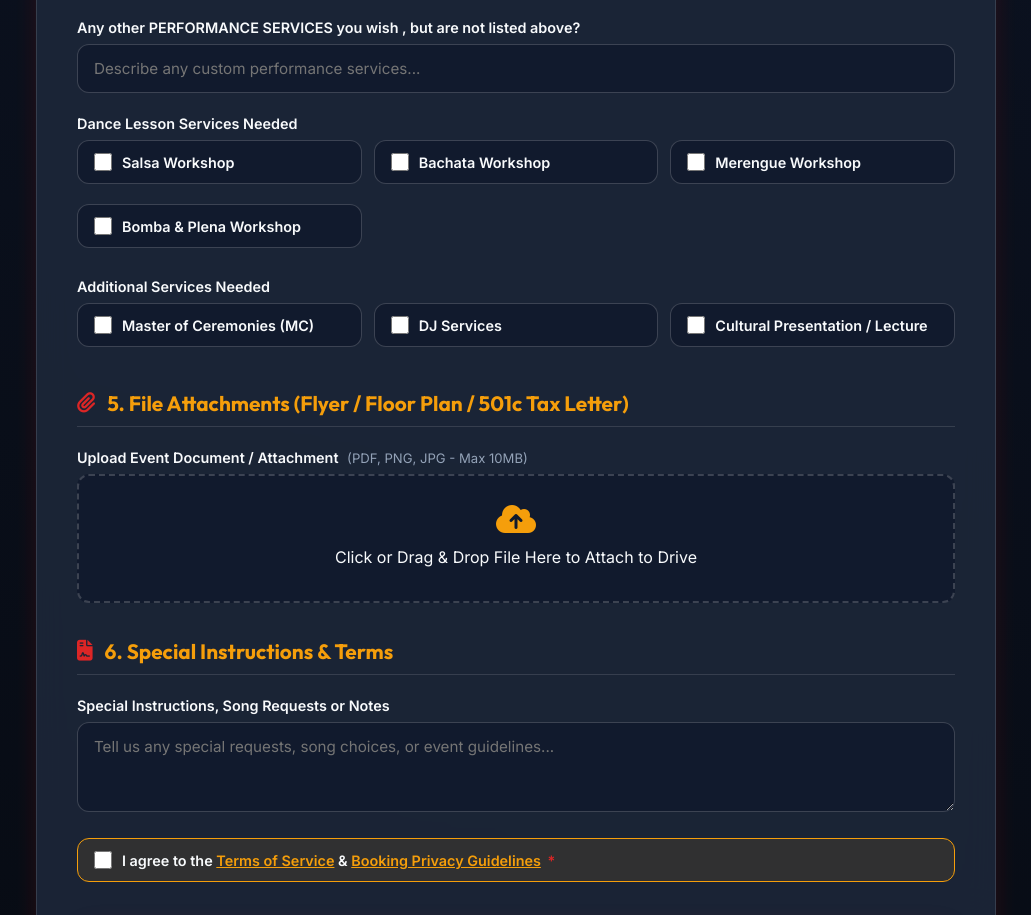
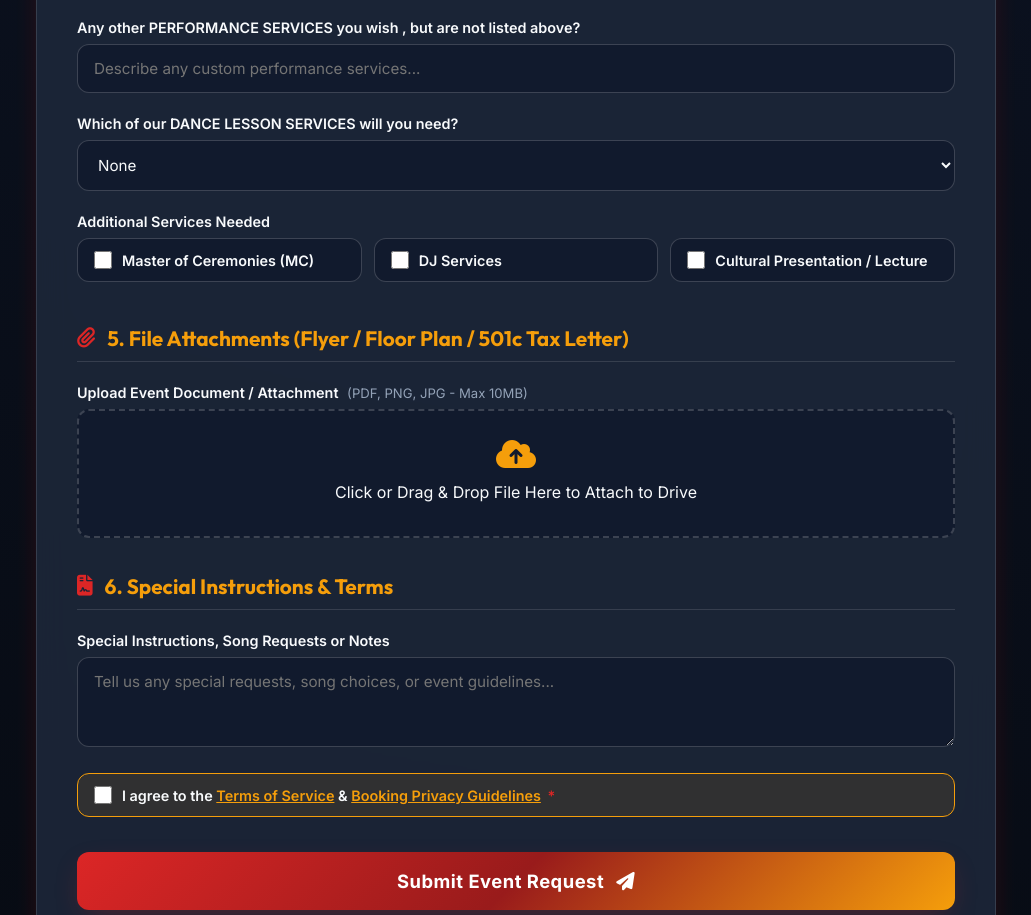
Before and after one commit to SalsaRichmond/02-booking, a website: page index.html in a window 1280 px wide. Shown: the part 3475-4390 px from the top of the page, without its empty margins (124-1155 px from the left). Drawn offline with Linux system fonts and the light colour scheme.

Commit message:
Update Which of our DANCE LESSON SERVICES will you need question with all 13 dropdown options

```diff
--- a/index.html
+++ b/index.html
@@ -959,15 +959,24 @@
           <input type="text" id="otherPerfServices" name="otherPerfServices" placeholder="Describe any custom performance services..." spellcheck="true">
         </div>
 
-        <!-- Q19: Dance Lesson Services -->
-        <div class="form-group">
-          <label id="lblLessonServices">Dance Lesson Services Needed</label>
-          <div class="options-grid">
-            <label class="checkbox-item"><input type="checkbox" name="lessonServices" value="Salsa Workshop"> Salsa Workshop</label>
-            <label class="checkbox-item"><input type="checkbox" name="lessonServices" value="Bachata Workshop"> Bachata Workshop</label>
-            <label class="checkbox-item"><input type="checkbox" name="lessonServices" value="Merengue Workshop"> Merengue Workshop</label>
-            <label class="checkbox-item"><input type="checkbox" name="lessonServices" value="Bomba & Plena Workshop"> Bomba & Plena Workshop</label>
-          </div>
+        <!-- Q19: Dance Lesson Services Dropdown -->
+        <div class="form-group full-width">
+          <label for="lessonServicesSelect" id="lblLessonServices">Which of our DANCE LESSON SERVICES will you need?</label>
+          <select id="lessonServicesSelect" name="lessonServicesSelect">
+            <option value="None">None</option>
+            <option value="Dance Lessons - Salsa Guy's Line Dance lesson Salsa, Merengue, Bachata and Chacha">Dance Lessons - Salsa Guy's Line Dance lesson Salsa, Merengue, Bachata and Chacha</option>
+            <option value="Dance Lesson - Puerto Rican Folk - Bomba y Plena (Live Music)">Dance Lesson - Puerto Rican Folk - Bomba y Plena (Live Music)</option>
+            <option value="Dance Lesson - Merengue - Dominican Republic">Dance Lesson - Merengue - Dominican Republic</option>
+            <option value="Dance Lesson - Bachata - Dominican Republic">Dance Lesson - Bachata - Dominican Republic</option>
+            <option value="Dance Lesson - Salsa - Puerto Rico">Dance Lesson - Salsa - Puerto Rico</option>
+            <option value="Dance Lessons - Cuba - Rueda">Dance Lessons - Cuba - Rueda</option>
+            <option value="Dance Lessons - Choreographies for Wedding or Sweet Fifteen (Quinceañero)">Dance Lessons - Choreographies for Wedding or Sweet Fifteen (Quinceañero)</option>
+            <option value="Dance Lessons - All Salsa, Merengue and Bachata">Dance Lessons - All Salsa, Merengue and Bachata</option>
+            <option value="Dance Lessons for Team Building">Dance Lessons for Team Building</option>
+            <option value="Dance Lessons - Virtual">Dance Lessons - Virtual</option>
+            <option value="Dance Lessons - Wedding 1st Dance">Dance Lessons - Wedding 1st Dance</option>
+            <option value="Dance Lessons for Children">Dance Lessons for Children</option>
+          </select>
         </div>
 
         <!-- Q20 & Q26: Other Services (MC, DJ, Lectures) -->
@@ -1105,7 +1114,7 @@
         sec4: "<i class='fa-solid fa-music'></i> 4. Services Requested",
         perfServices: "Which of our PERFORMANCE SERVICES will you need?",
         otherPerfServices: "Any other PERFORMANCE SERVICES you wish , but are not listed above?",
-        lessonServices: "Dance Lesson Services Needed",
+        lessonServices: "Which of our DANCE LESSON SERVICES will you need?",
         otherServices: "Additional Services Needed",
         secFile: "<i class='fa-solid fa-paperclip'></i> 5. File Attachments (Flyer / Floor Plan / 501c Tax Letter)",
         lblFile: "Upload Event Document / Attachment",
@@ -1153,7 +1162,7 @@
         sec4: "<i class='fa-solid fa-music'></i> 4. Servicios Solicitados",
         perfServices: "¿Cuál de nuestros SERVICIOS DE ESPECTÁCULO necesitará?",
         otherPerfServices: "¿Algún otro SERVICIO DE ESPECTÁCULO que desee y no esté listado arriba?",
-        lessonServices: "Talleres y Clases de Baile",
+        lessonServices: "¿Cuál de nuestros SERVICIOS DE CLASES DE BAILE necesitará?",
         otherServices: "Servicios Adicionales Requeridos",
         secFile: "<i class='fa-solid fa-paperclip'></i> 5. Archivos Adjuntos (Folleto / Plano / Carta 501c)",
         lblFile: "Adjuntar Documento del Evento",
@@ -1334,7 +1343,7 @@
         provisions: getCheckedValues('provisions'),
         performanceServices: document.getElementById('perfServicesSelect') ? document.getElementById('perfServicesSelect').value : getCheckedValues('perfServices'),
         otherPerfServices: document.getElementById('otherPerfServices')?.value.trim() || '',
-        lessonServices: getCheckedValues('lessonServices'),
+        lessonServices: document.getElementById('lessonServicesSelect') ? document.getElementById('lessonServicesSelect').value : getCheckedValues('lessonServices'),
         otherServices: getCheckedValues('otherServices'),
         attachedFile: uploadedFileData,
         notes: document.getElementById('notes').value.trim(),
```
Also changed, not shown: public/index.html (+19 -10 lines).
